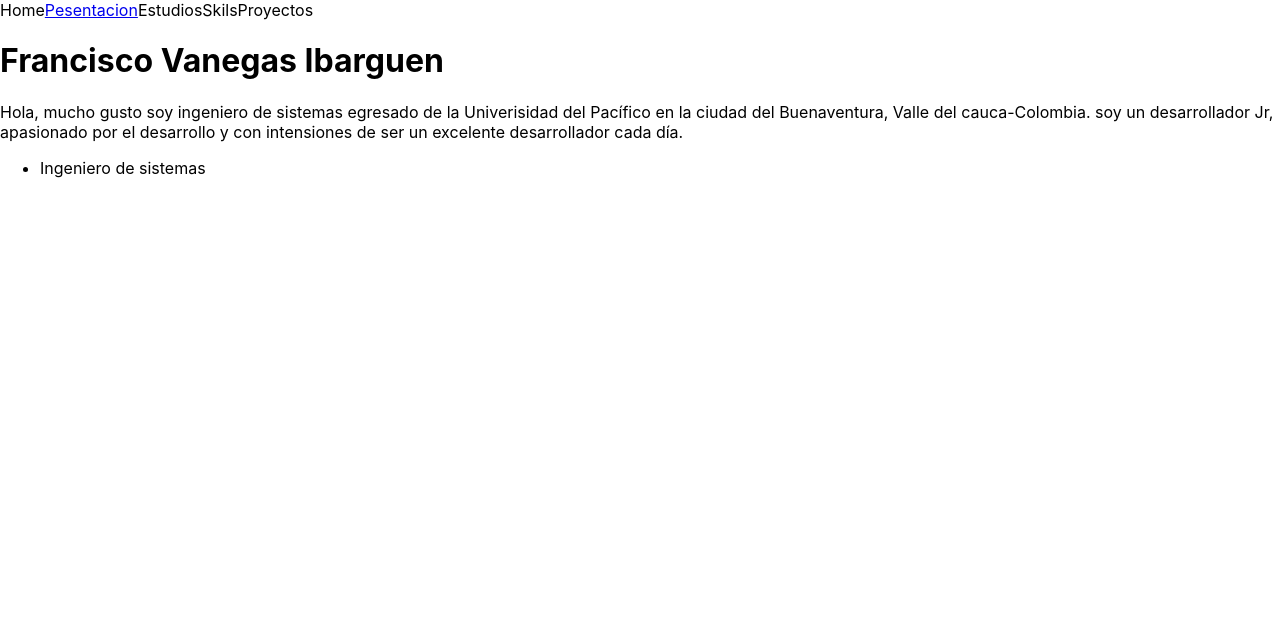
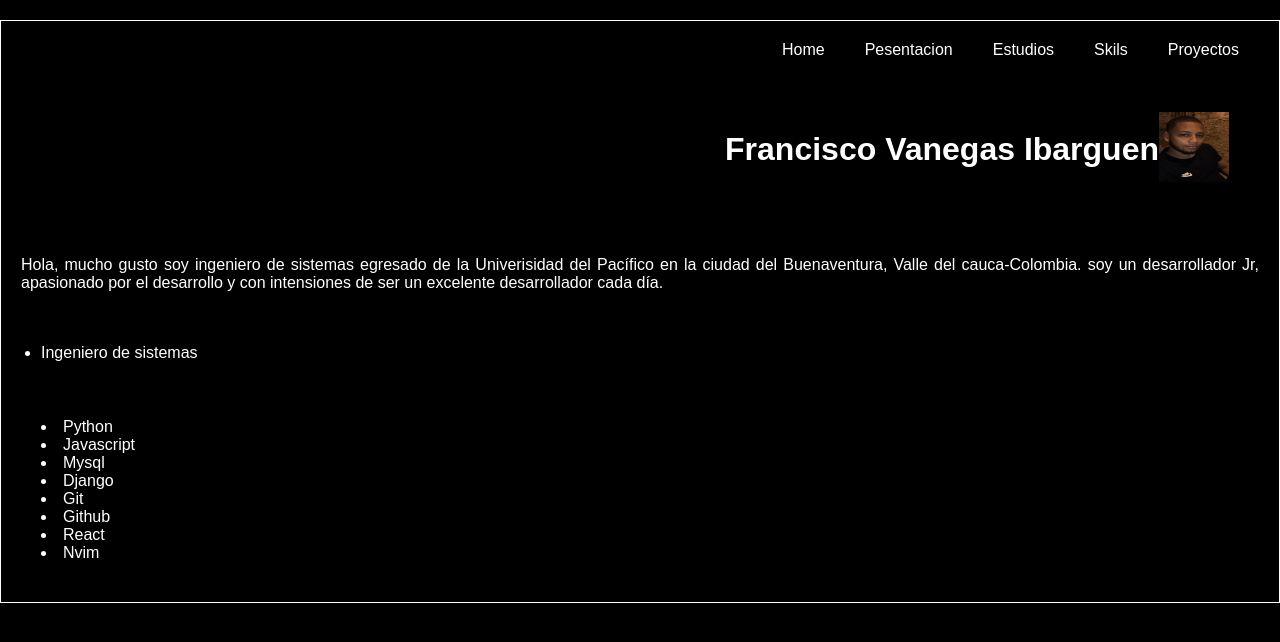
Before and after one commit to FranciscoDJVI/Javascript, a React (Create React App) app in the folder mifirstpage/: page / in a window 1280 px wide. Shown: the top 642 px of the page. Built offline with nearby package versions, Linux system fonts and the light colour scheme.

Commit message:
refactoring

```diff
--- a/mifirstpage/src/App.css
+++ b/mifirstpage/src/App.css
@@ -1,3 +1,70 @@
+body {
+  margin: 0;
+  padding: 0;
+  box-sizing: border-box;
+  display: flex;
+  flex-direction: column;
+  align-items: center;
+  justify-content: center;
+  font-family: Arial, sans-serif;
+  background-color: #000000;
+  flex-wrap: wrap;
+}
+
+.portfolio {
+  margin-top: 20px;
+  width: auto;
+  height: auto;
+  border: 1px solid black;
+  display: flex;
+  flex-direction: column;
+  flex-wrap: wrap;
+  color: white;
+  border: 1px solid white;
+}
+.header {
+  display: flex;
+  flex-direction: row;
+  justify-content: end;
+  align-items: center;
+  border-bottom: 1px solid black;
+  height: 80px;
+  padding: 10px;
+  margin: 20px;
+}
 .title {
   font-size: "50px";
 }
+
+img {
+  width: 70px;
+  height: 70px;
+  margin-right: 20px;
+}
+
+.navbar {
+  display: flex;
+  flex-direction: col;
+  justify-content: end;
+  margin-right: 20px;
+}
+
+a {
+  margin: 20px;
+  font-size: 1rem;
+  text-decoration: none;
+  color: white;
+}
+
+.presentation-text p {
+  text-align: justify;
+  padding: 20px;
+}
+
+.skills {
+  margin: 20px;
+  padding: 20px;
+}
+
+.skills ul {
+}
--- a/mifirstpage/src/App.js
+++ b/mifirstpage/src/App.js
@@ -3,14 +3,20 @@ import TitlePortafolio from "./components/TitlePortafolio";
 import PresentationText from "./components/PresentationText";
 import NavBar from "./components/NavBar";
 import Estudies from "./components/Estudios";
+import Avatar from "./components/Avatar";
+import Skills from "./components/Skills";
 
 function App() {
   return (
-    <div className="contenedor">
+    <div className="portfolio">
       <NavBar />
-      <TitlePortafolio />
+      <div className="header">
+        <TitlePortafolio />
+        <Avatar />
+      </div>
       <PresentationText />
       <Estudies />
+      <Skills />
     </div>
   );
 }
--- /dev/null
+++ b/mifirstpage/src/components/Avatar.js
@@ -0,0 +1,12 @@
+import React from "react";
+import avatar from "../assets/images/avatar.jpg";
+
+function Avatar() {
+  return (
+    <div clasName="avatar">
+      <img src={avatar} alt="Avatar" />
+    </div>
+  );
+}
+
+export default Avatar;
--- a/mifirstpage/src/components/NavBar.js
+++ b/mifirstpage/src/components/NavBar.js
@@ -2,12 +2,12 @@ import React from "react";
 
 function NavBar() {
   return (
-    <nav>
-      <a>Home</a>
-      <a href="PresentationText">Pesentacion</a>
-      <a>Estudios</a>
-      <a>Skils</a>
-      <a>Proyectos</a>
+    <nav className="navbar">
+      <a href="home">Home</a>
+      <a href="presentation">Pesentacion</a>
+      <a href="studies">Estudios</a>
+      <a href="skills">Skils</a>
+      <a href="projects">Proyectos</a>
     </nav>
   );
 }
--- a/mifirstpage/src/components/PresentationText.js
+++ b/mifirstpage/src/components/PresentationText.js
@@ -2,7 +2,7 @@ import React from "react";
 
 function PresentationText() {
   return (
-    <div>
+    <div className="presentation-text">
       <p>
         Hola, mucho gusto soy ingeniero de sistemas egresado de la Univerisidad
         del Pacífico en la ciudad del Buenaventura, Valle del cauca-Colombia.
--- /dev/null
+++ b/mifirstpage/src/components/Skills.js
@@ -0,0 +1,20 @@
+import React from "react";
+
+function Skills() {
+  return (
+    <div className="skills">
+      <lu>
+        <li>Python</li>
+        <li>Javascript</li>
+        <li>Mysql</li>
+        <li>Django</li>
+        <li>Git</li>
+        <li>Github</li>
+        <li>React</li>
+        <li>Nvim</li>
+      </lu>
+    </div>
+  );
+}
+
+export default Skills;
```
Also changed, not shown: mifirstpage/package.json (+11 -0 lines), mifirstpage/src/assets/images/Psys2.png (deleted), 1 other file (tests, documents, lock files or other folders).
